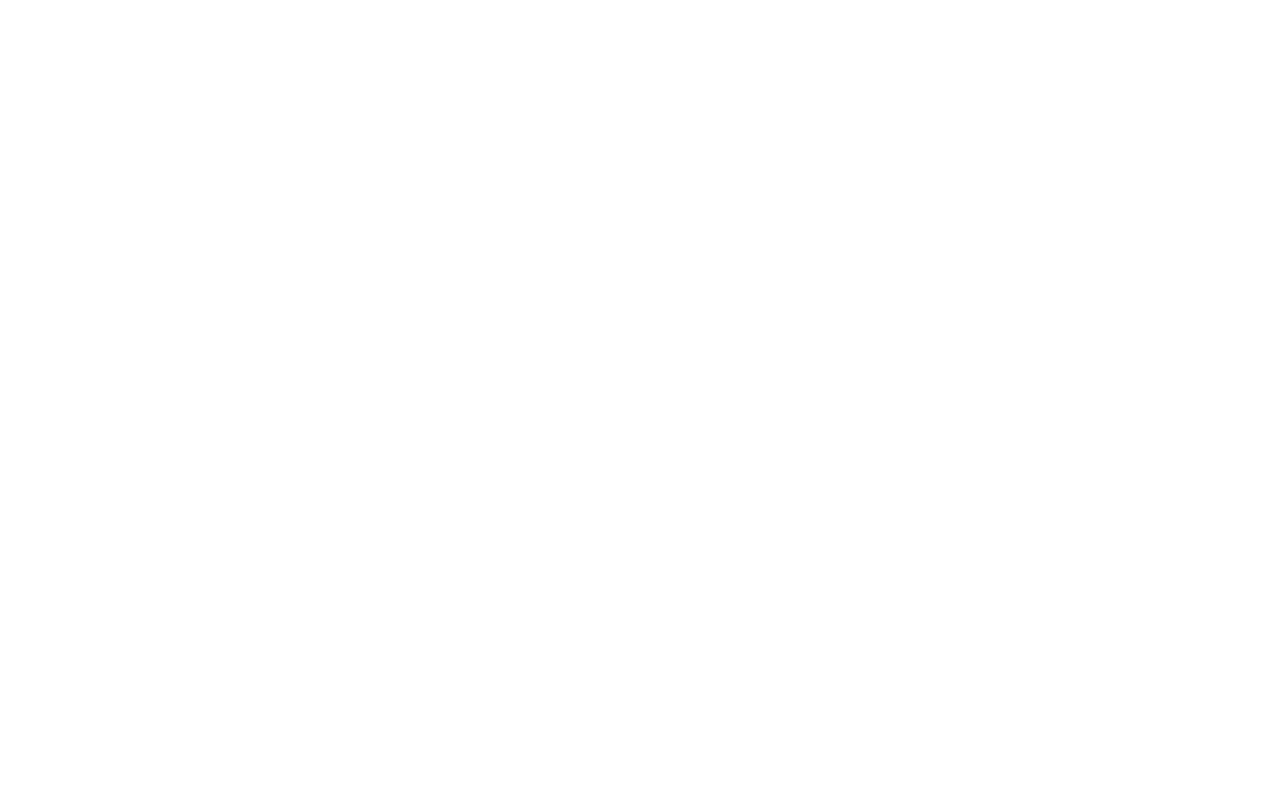
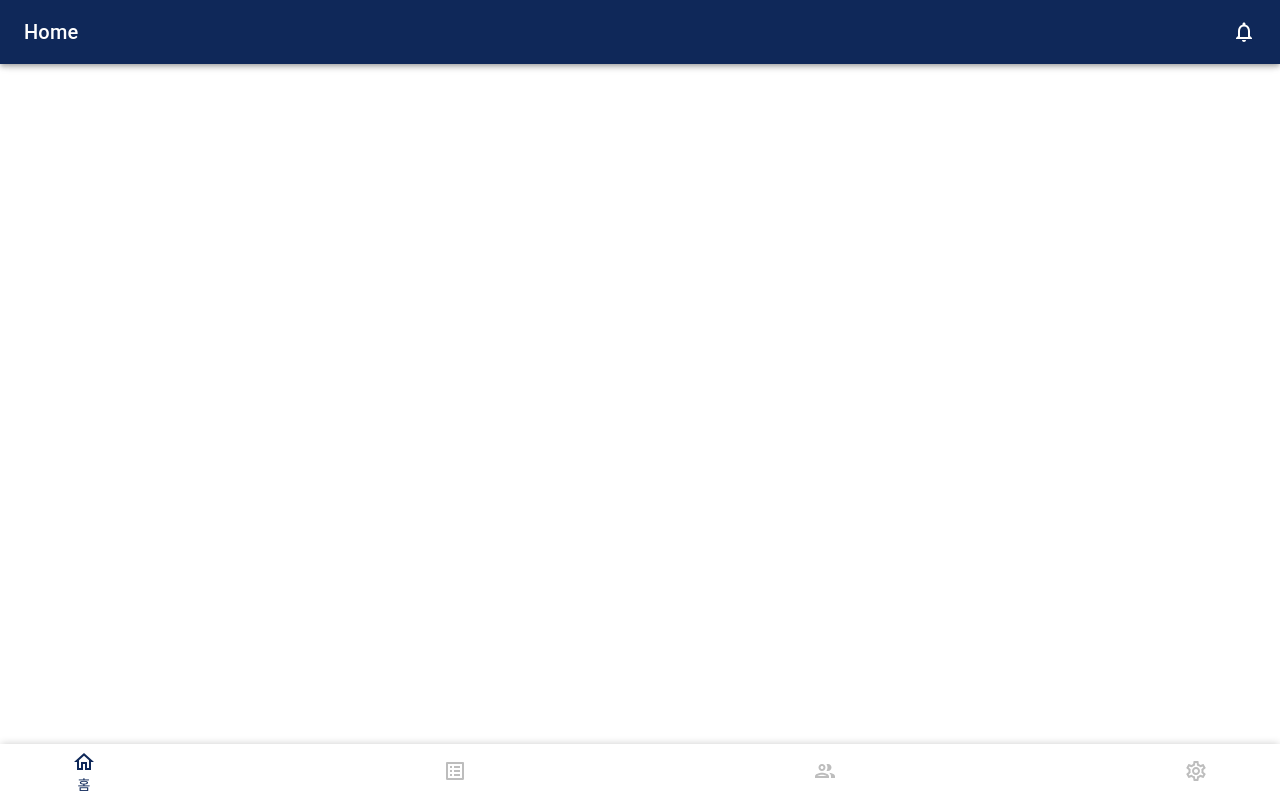
Before and after one commit to milk717/strongcom-graduation-work, a React (Create React App) app: page /list in a window 1280 px wide. Before the commit this address had no page. Built offline with nearby package versions, Linux system fonts and the light colour scheme.

Commit message:
feat: bottomBar 컴포넌트 생성

```diff
--- a/src/App.js
+++ b/src/App.js
@@ -1,13 +1,21 @@
 import {Route, Routes} from "react-router-dom";
 import Main from "./Main";
 import HomePage from "./page/HomePage";
+import ListPage from "./page/ListPage";
+import GroupPage from "./page/GroupPage";
+import SettingPage from "./page/SettingPage";
+import AddPage from "./page/AddPage";
 
 function App() {
     return (
           <Routes>
             <Route path='/' element={<Main/>}>
                 <Route path = 'home' element={<HomePage/>}/>
+                <Route path = 'list' element={<ListPage/>}/>
+                <Route path = 'group' element={<GroupPage/>}/>
+                <Route path = 'setting' element={<SettingPage/>}/>
             </Route>
+            <Route path = 'add' element={<AddPage/>}/>
           </Routes>
     );
 }
--- a/src/Main.js
+++ b/src/Main.js
@@ -1,9 +1,15 @@
 import BasicAppBar from "./components/BasicAppBar";
+import BottomBar from "./components/BottomBar";
 
 export default function Main(){
     return(
         <>
-            <BasicAppBar/>
+            <header>
+                <BasicAppBar/>
+            </header>
+            <footer>
+                <BottomBar/>
+            </footer>
         </>
     );
 }
--- /dev/null
+++ b/src/components/BottomBar.js
@@ -0,0 +1,44 @@
+import * as React from "react";
+import {BottomNavigation, BottomNavigationAction, Box} from "@mui/material";
+import {useState} from "react";
+import HomeOutlinedIcon from '@mui/icons-material/HomeOutlined';
+import ListAltOutlinedIcon from '@mui/icons-material/ListAltOutlined';
+import GroupOutlinedIcon from '@mui/icons-material/GroupOutlined';
+import SettingsOutlinedIcon from '@mui/icons-material/SettingsOutlined';
+import styled from "styled-components";
+
+
+export default function BottomBar() {
+    const [value, setValue] = useState(0);
+    return (
+        <>
+            <Box sx={{width: '100%'}}>
+                <StyledBottomNav
+                    value={value}
+                    onChange={(event, newValue) => {
+                        setValue(newValue);
+                    }}
+                >
+                    <WhiteBottomNavigationAction label = "홈" icon={<HomeOutlinedIcon/>}/>
+                    <WhiteBottomNavigationAction label = "리스트" icon={<ListAltOutlinedIcon/>}/>
+                    <WhiteBottomNavigationAction label = "그룹" icon={<GroupOutlinedIcon/>}/>
+                    <WhiteBottomNavigationAction label = "설정" icon={<SettingsOutlinedIcon/>}/>
+                </StyledBottomNav>
+            </Box>
+        </>
+    );
+};
+
+const StyledBottomNav = styled(BottomNavigation)`
+  display: flex;
+  justify-content: space-between;
+  box-shadow: 0 -1px 8px -1px rgba(0, 0, 0, 0.2);
+`;
+
+const WhiteBottomNavigationAction = styled(BottomNavigationAction)`
+  color: rgb(189, 189, 189);
+
+  &.Mui-selected {
+    color: ${props => props.theme.color.primary};
+  }
+`;
--- a/src/resources/style/theme.js
+++ b/src/resources/style/theme.js
@@ -5,7 +5,7 @@ const theme = {
         primaryLight: '#37476b',
         primaryDark: '#00001b',
         secondary: '#7787A6',
-        background: '#E0E0E0',
+        background: '#F5F5F6',
         accent:'#082040',
         black:'#000',
         white:'#fff'
```
